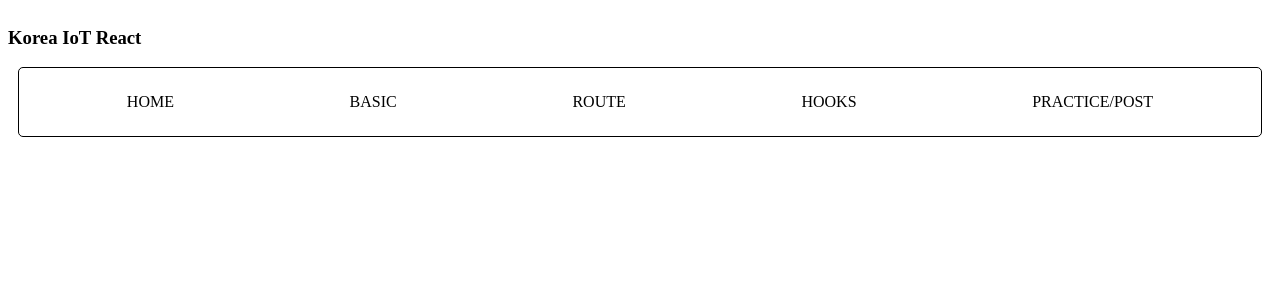
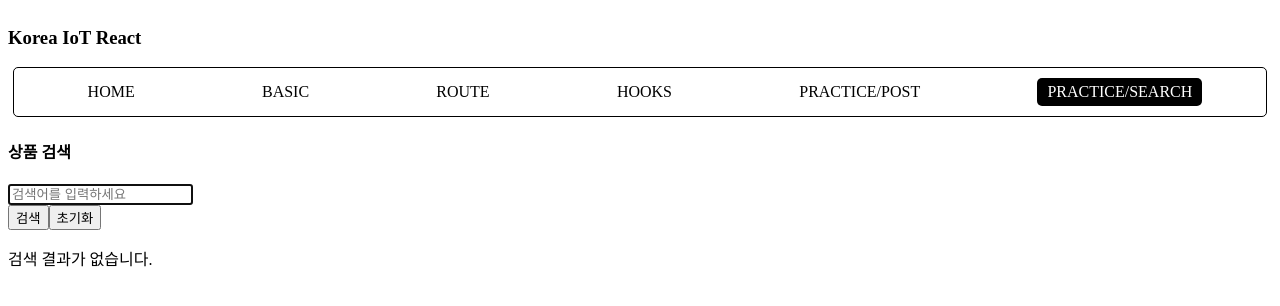
Before and after one commit to devgiants75/k_iot_frontend, a React (Vite) app in the folder f-iot-react/: page /practice/search in a window 1280 px wide. Shown: the top 306 px of the page. Built offline with nearby package versions, Linux system fonts and the light colour scheme.

Commit message:
20251105 React Hooks Practice

```diff
--- a/f-iot-react/src/App.tsx
+++ b/f-iot-react/src/App.tsx
@@ -7,7 +7,7 @@
 import Navibar from './components/Navibar';
 import PostList from './_practices/a_basic/PostList';
 import PostDetail from './components/PostDetail';
-import { useEffect } from 'react';
+import SearchApp from './_practices/c_hooks/SearchApp';
 // 파일명 없으면 무조건! 해당 파일의 index 라는 이름의 파일을 가져옴
 
 function App() {
@@ -28,8 +28,10 @@
         <Route path='/route/*' element={<RoutePages />} />
         <Route path='/hooks' element={<Hooks />} />
 
+        {/* //@ _practice 실습 코드 */}
         <Route path='/practice/post' element={<PostList />} />
         <Route path='/practice/post/:id' element={<PostDetail />} />
+        <Route path='/practice/search' element={<SearchApp /> } />
 
       </Routes>
     </>
--- /dev/null
+++ b/f-iot-react/src/_practices/c_hooks/SearchApp.tsx
@@ -0,0 +1,56 @@
+import SearchBox from '@/components/SearchBox';
+import SearchResults from '@/components/SearchResults';
+import { useSearch } from '@/hooks/useSearch'
+import React from 'react'
+
+//! 웹사이트 검색 기능
+
+//? 요구 사항 (시나리오)
+// 웹 사이트 "검색 기능"을 만들 때
+// 1) 페이지 진입 시 자동으로 input에 포커스: useRef
+// 2) 입력한 검색어를 상태로 관리: useState
+// 3) 검색 시 로딩 중 메시지 표시: 조건부 렌더링
+// 4) 검색 완료 후 결과 표시: component + props
+
+// 폴더 구조
+//@ _practices/
+//   - SearchApp.tsx
+//@ hooks/
+//   - useSearch.ts
+//@ components /
+//   - SearchBox.tsx
+//   - SearchResults.tsx
+
+//! 전체 페이지 구성
+// - useSearch 커스텀 훅을 사용하여 검색 기능 통합 관리
+// - SearchBox, SearchResults를 UI로 분리
+function SearchApp() {
+  const {
+    query,
+    setQuery,
+    results,
+    loading,
+    inputRef,
+    handleSearch,
+    reset
+  } = useSearch('');
+
+  return (
+    <div>
+      {/* 검색창 컴포넌트 */}
+      <SearchBox
+        query={query}
+        setQuery={setQuery}
+        handleSearch={handleSearch}
+        reset={reset}
+        inputRef={inputRef}
+        loading={loading}
+      />
+
+      {/* 결과 목록 컴포넌트 */}
+      <SearchResults results={results} loading={loading} />
+    </div>
+  )
+}
+
+export default SearchApp
--- a/f-iot-react/src/components/Navibar.tsx
+++ b/f-iot-react/src/components/Navibar.tsx
@@ -14,15 +14,15 @@
 //&: 현재 경로에 따라 isActive를 사용하여 스타일이나 클래스를 다르게 지정 가능
 
 function Navibar() {
-  const links = ['/', 'basic', 'route', 'hooks', 'practice/post'];
+  const links = ['/', 'basic', 'route', 'hooks', 'practice/post', 'practice/search'];
 
   return (
     <div style={{
       display: 'flex',
       flexWrap: 'wrap',
       justifyContent: 'space-around',
-      margin: '10px',
-      padding: '10px 20px',
+      margin: '5px',
+      padding: '5px 10px',
       border: '1px solid black',
       borderRadius: '5px'
     }}>
@@ -35,7 +35,7 @@
             color: isActive ? 'white' : 'black',
             backgroundColor: isActive ? 'black' : 'white',
             margin: '5px',
-            padding: '10px 20px',
+            padding: '5px 10px',
             borderRadius: '5px'
           })}
         >
--- /dev/null
+++ b/f-iot-react/src/components/SearchBox.tsx
@@ -0,0 +1,48 @@
+import React from "react";
+
+//! 검색 입력 UI
+// - 검색어 입력 필드
+// - 검색 버튼 / 초기화 버튼
+
+interface SearchBoxProps {
+  query: string; //^ 검색어 상태
+  // React의 useState 훅이 반환하는 setter 함수의 타입 정의
+  setQuery: React.Dispatch<React.SetStateAction<string>>; //^ 검색어 변경 함수
+  handleSearch: () => void; //^ 검색 실행 함수
+  reset: () => void; //^ 초기화 함수
+  inputRef: React.RefObject<HTMLInputElement>; //^ input 참조
+  loading: boolean; //^ 로딩 상태
+}
+
+function SearchBox({
+  query,
+  setQuery,
+  handleSearch,
+  reset,
+  inputRef,
+  loading,
+}: SearchBoxProps) {
+  return (
+    <div className="search-box">
+      <h4>상품 검색</h4>
+      {/* 검색어 입력창 */}
+      <input
+        type="text"
+        ref={inputRef}
+        value={query}
+        onChange={(e) => setQuery(e.target.value)}
+        placeholder="검색어를 입력하세요"
+      />
+
+      {/* 버튼 영역 */}
+      <div className="buttons">
+        <button onClick={handleSearch} disabled={loading}>
+          {loading ? "검색 중..." : "검색"}
+        </button>
+        <button onClick={reset}>초기화</button>
+      </div>
+    </div>
+  );
+}
+
+export default SearchBox;
--- /dev/null
+++ b/f-iot-react/src/components/SearchResults.tsx
@@ -0,0 +1,32 @@
+import React from 'react'
+
+interface SearchResultsProps {
+  results: string[];
+  loading: boolean;
+}
+
+//! 검색 결과 UI
+// - 검색 결과 목록을 조건부 렌더링
+//   > 로딩 중 메시지 / 결과 없음 메시지 / 결과 리스트
+function SearchResults({ results, loading }: SearchResultsProps) {
+
+  if (loading) {
+    return <p className='message'>검색 중입니다...</p>
+  }
+
+  if (results.length === 0) {
+    return <p className='message'>검색 결과가 없습니다.</p>
+  }
+
+  return (
+    <div>
+      <ul className="results">
+        {results.map((item, index) => (
+          <li key={index}>{item}</li>
+        ))}
+      </ul>
+    </div>
+  )
+}
+
+export default SearchResults
--- /dev/null
+++ b/f-iot-react/src/hooks/useSearch.ts
@@ -0,0 +1,72 @@
+// useSearch.ts
+
+import { useEffect, useRef, useState } from "react";
+
+/*
+  ! useSearch 커스텀 훅
+  - 검색어 입력값(query) 관리
+  - 로딩 상태 관리
+  - 검색 결과 상태 관리
+  - input 요소 자동 포커스 관리
+*/
+
+export function useSearch(initialValue: string = '') {
+  //^ === Hooks === //
+  const [query, setQuery] = useState<string>(initialValue);
+  const [results, setResults] = useState<string[]>([]);
+  const [loading, setLoading] = useState<boolean>(false);
+  const inputRef = useRef<HTMLInputElement>(null);
+
+  // 컴포넌트가 처음 마운팅 될 때 input에 포커스 자동 지정
+  useEffect(() => {
+    // inputRef.current? -> 조건문 대신
+    inputRef.current?.focus();
+  }, []); // 빈 배열: 마운팅 시 한 번 실행
+
+  //^ === Event Handler === //
+  /*
+    ! 검색 실행 함수
+    - query가 비어있지 않으면 로딩 시작
+    - 실제 서비스에서는 fetch | axios API 요청으로 대체
+  */
+  const handleSearch = () => {
+    if (!query.trim()) return; // 빈 문자열 방지
+
+    setLoading(true); // 로딩 상태 시작
+    setResults([]); // 기존 결과 초기화
+
+    //? +) 모의 검색 기능
+    setTimeout(() => {
+      // 모의 검색 결과
+      const mockResults = [
+        `${query} 관련 상품 1`,
+        `${query} 관련 상품 2`,
+        `${query} 관련 상품 3`,
+        `${query} 관련 상품 4`,
+      ];
+      setResults(mockResults);
+      setLoading(false);
+    }, 1000);
+  }
+
+  /*
+    ! 검색 상태 초기화 함수
+    - 검색어, 결과 모두 리셋 후 input에 포커스
+  */
+  const reset = () => {
+    setQuery('');
+    setResults([]);
+    inputRef.current?.focus();
+  }
+
+  //! 반환 객체 (커스텀 훅 사용자에게 제공)
+  return {
+    query,
+    setQuery,
+    results,
+    loading,
+    inputRef,
+    handleSearch,
+    reset,
+  }
+}
--- a/f-iot-react/src/pages/c_hooks/e_useReducer/Reducer02.tsx
+++ b/f-iot-react/src/pages/c_hooks/e_useReducer/Reducer02.tsx
@@ -13,6 +13,8 @@
   { type: 'increment' } |
   { type: 'decrement' } |
   { type: 'reset' };
+
+// type A = { type: 'increment' | 'decrement' | 'reset' };
 
 const initialValue: CountState = {
   count: 0,
```
